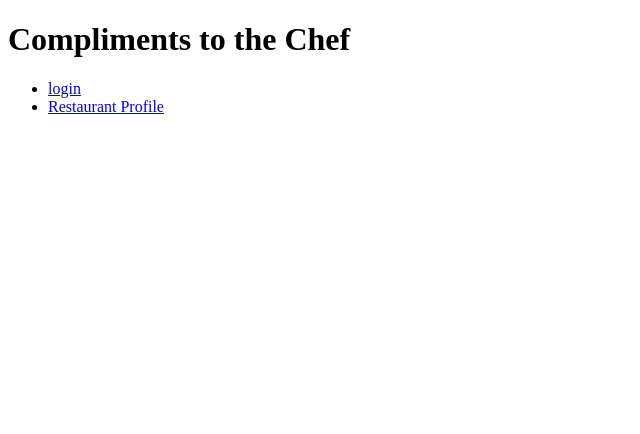
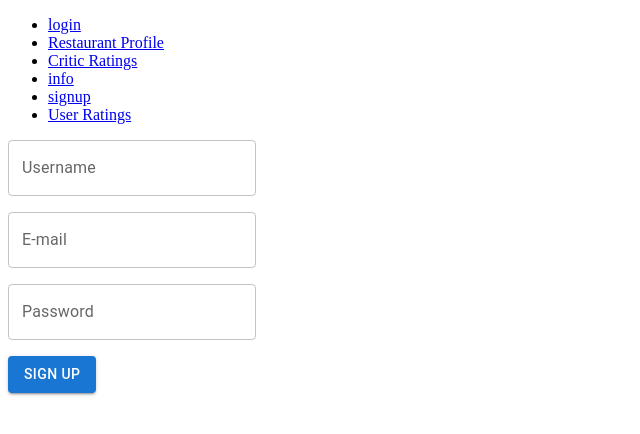
Before and after one commit to ECRI35-Star-Nosed-Mole/Compliments-to-the-Chef, a React app: page /signup in a window 1280 px wide. Shown: the top 434 px of the page, without its empty margins (0-640 px from the left). Built offline with nearby package versions, Linux system fonts and the light colour scheme.

Commit message:
Login and signup pages
Grabbed values and sent to server. Unsure of what response will be.

Co-authored-by: Brian Preston <BrianJPreston@users.noreply.github.com>
Co-authored-by: ChunHao Zheng <chunhz@users.noreply.github.com>

```diff
--- a/client/App.jsx
+++ b/client/App.jsx
@@ -1,9 +1,12 @@
 import React, { Component } from 'react';
 import {Route, Routes, NavLink, BrowserRouter } from 'react-router-dom';
-import Login from './login';
+import Login from './components/login';
 import RestaurantProfileContainer from './restaurantProfileContainer';
-
-
+import CriticRatings from './components/criticRatings';
+import Header from './components/header';
+import Info from './components/info';
+import Signup from './components/signup';
+import UserRatings from './components/userRatings';
 class App extends Component {
   constructor() {
     super();
@@ -13,15 +16,25 @@ class App extends Component {
 
     return (
       <BrowserRouter>
-        <h1>Compliments to the Chef</h1>
         <ul className="header">
           <li><NavLink to="/login">login</NavLink></li>
           <li><NavLink to="/restaurantprofile">Restaurant Profile</NavLink></li>
+          <li><NavLink to="/criticRatings">Critic Ratings</NavLink></li>
+          {/* <li><NavLink to="/header">header</NavLink></li> */}
+          <li><NavLink to="/info">info</NavLink></li>
+          <li><NavLink to="/signup">signup</NavLink></li>
+          <li><NavLink to="/userRatings">User Ratings</NavLink></li>
         </ul>
         <div>
           <Routes>
+            <Route path="/" element={<RestaurantProfileContainer />} />
             <Route path="/login" element={<Login />} />
             <Route path="/restaurantprofile" element={<RestaurantProfileContainer />} />
+            <Route path="/criticRatings" element={<CriticRatings />} />
+            {/* <Route path="/header" element={<Header />} /> */}
+            <Route path="/info" element={<Info />} />
+            <Route path="/signup" element={<Signup />} />
+            <Route path="/userRatings" element={<UserRatings />} />
           </Routes>
         </div>
       </BrowserRouter>
--- /dev/null
+++ b/client/components/criticRatings.js
@@ -0,0 +1,10 @@
+import React, { useState } from 'react';
+
+export default function criticRatings() {
+
+  const [sta, setSta] = useState(null);
+  console.log('criticRatings');
+  return (
+    <div>criticRatings</div>
+  );
+}
--- a/client/components/header.js
+++ b/client/components/header.js
@@ -2,7 +2,10 @@ import React from 'react';
 import { Button } from '@mui/material';
 
 const Header = () => {
-
+  console.log('Header');
+  return (
+    <div>Header</div>
+  )
 };
 
 export default Header;
--- a/client/components/info.js
+++ b/client/components/info.js
@@ -1,6 +1,7 @@
 import React from 'react';
 
 function Info(){
+  console.log('info');
 
   return(
     <div>Info</div>
--- /dev/null
+++ b/client/components/login.js
@@ -0,0 +1,41 @@
+import React, { useState } from 'react';
+import TextField from '@mui/material/TextField';
+import Button from '@mui/material/Button';
+
+export default function login() {
+
+  const [sta, setSta] = useState(null);
+  console.log('login');
+  return (
+    <div>
+      <TextField
+        id="email"
+        label="E-mail"
+        // type="password"
+        // autoComplete="current-password"
+      />
+      <p></p>
+      <TextField
+        id="password"
+        label="Password"
+        type="password"
+      // autoComplete="current-password"
+      />
+      <p></p>
+      <Button variant="contained" onClick={submitLogin}>Submit</Button>
+    </div>
+  );
+}
+
+async function submitLogin() {
+  const body = {};
+  body.email = document.querySelector('#email').value;
+  body.password = document.querySelector('#password').value;
+  console.log(body);
+  const auth = await fetch('/internal/user', {
+    method: 'POST',
+    headers: {'Content-Type': 'Application/JSON'},
+    body: JSON.stringify(body)
+  });
+
+}
--- /dev/null
+++ b/client/components/signup.js
@@ -0,0 +1,50 @@
+import React, { useState } from 'react';
+import TextField from '@mui/material/TextField';
+import Button from '@mui/material/Button';
+
+export default function signup() {
+
+  const [sta, setSta] = useState(null);
+  console.log('signup');
+  return (
+    <div>
+       <TextField
+        id="username"
+        label="Username"
+        // type="password"
+        // autoComplete="current-password"
+      />
+      <p></p>
+      <TextField
+        id="email"
+        label="E-mail"
+        // type="password"
+        // autoComplete="current-password"
+      />
+      <p></p>
+      <TextField
+        id="password"
+        label="Password"
+        type="Password"
+        // type="password"
+        // autoComplete="current-password"
+      />
+      <p></p>
+      {<Button
+        variant="contained"
+        onClick={submitSignUp}
+      >
+        Sign Up
+      </Button>}
+    </div>
+  );
+}
+
+async function submitSignUp() {
+  const body = {};
+  body.username = document.querySelector('#username').value;
+  body.email = document.querySelector('#email').value;
+  body.password = document.querySelector('#password').value;
+  console.log(body);
+
+}
--- a/client/login.js
+++ b/client/components/userRatings.js
@@ -1,10 +1,10 @@
 import React, { useState } from 'react';
 
-export default function login() {
+export default function userRatings() {
 
   const [sta, setSta] = useState(null);
-  console.log('login');
+  console.log('userRatings');
   return (
-    <div>Login</div>
+    <div>userRatings</div>
   );
 }
```
Also changed, not shown: client/components/assets/NavLogo.png (added), 1 other file (tests, documents, lock files or other folders).
